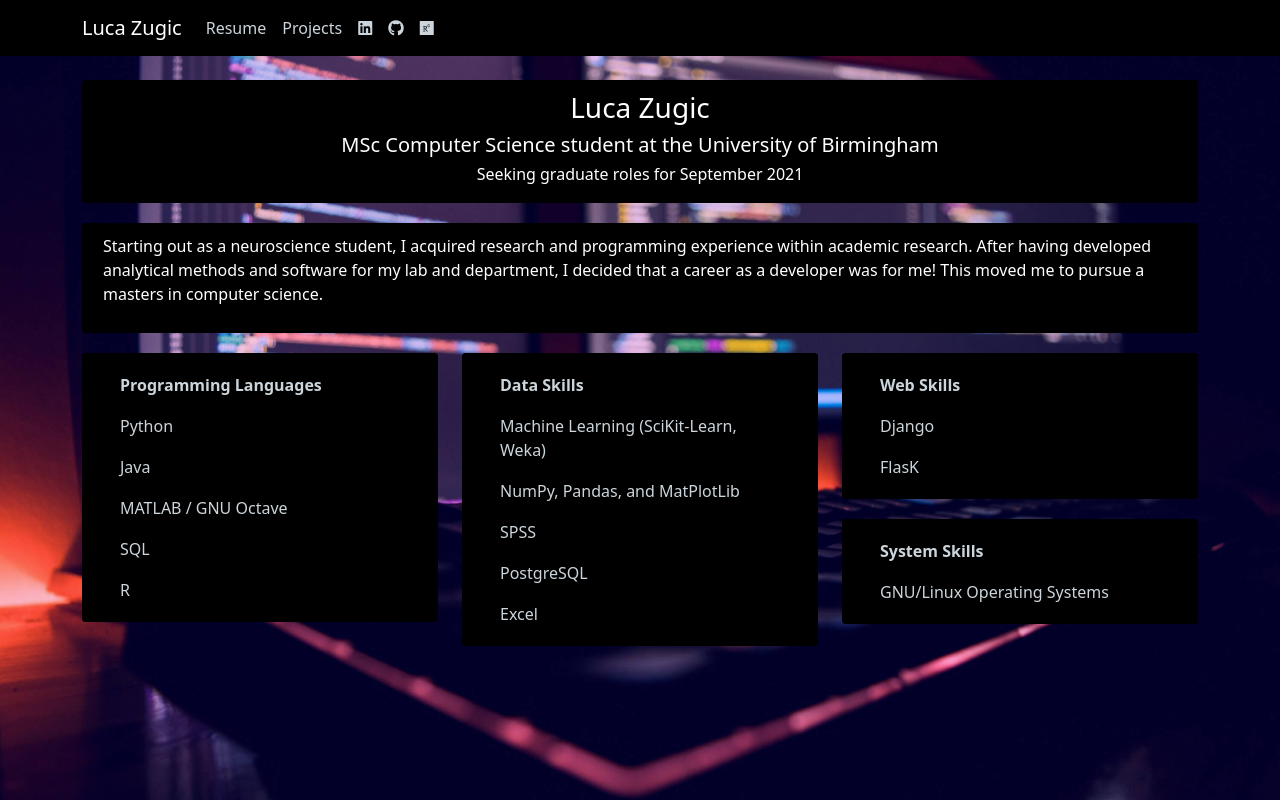
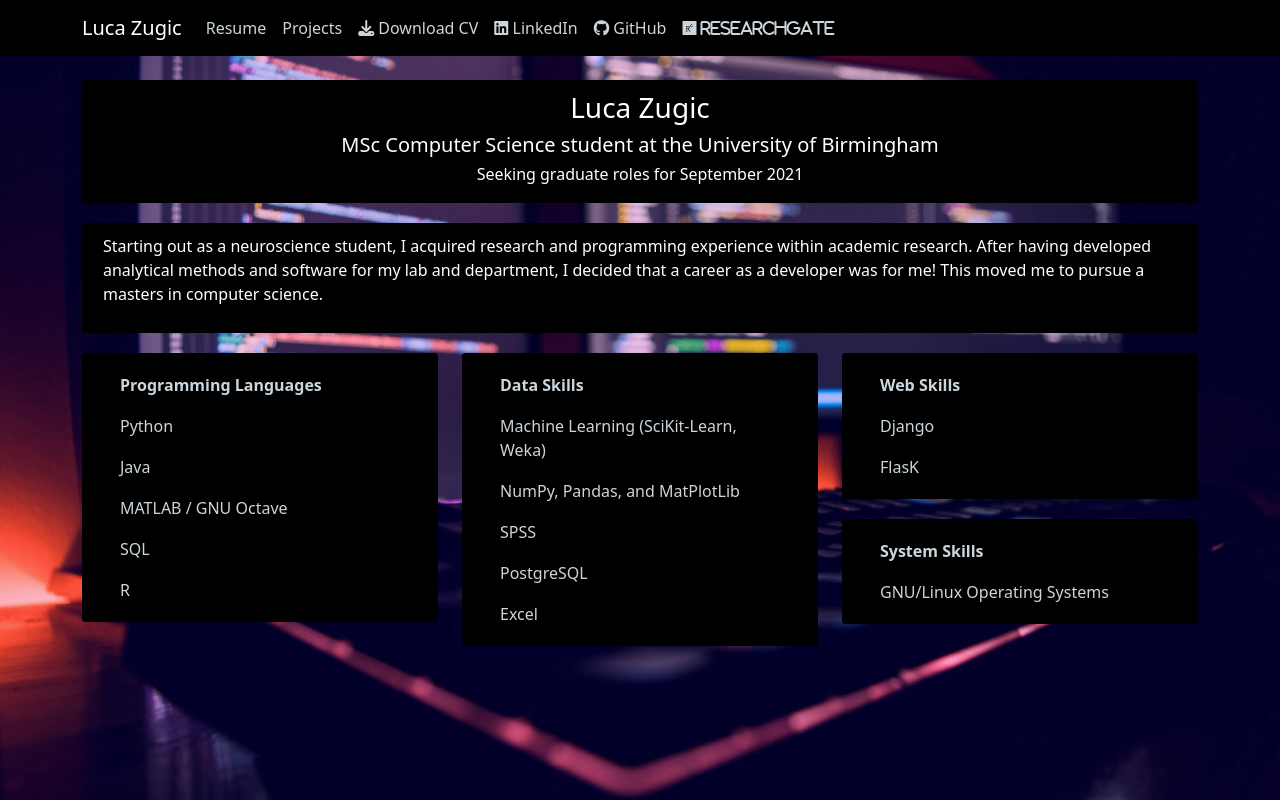
Before and after one commit to LucaZugic/lucazugic.github.io, a plain HTML site: page index.html in a window 1280 px wide. Drawn offline with nearby package versions, Linux system fonts and the light colour scheme.

Commit message:
updated navbar added CV to repo added download button for CV

```diff
--- a/index.html
+++ b/index.html
@@ -26,9 +26,10 @@
                         <div class="navbar-nav mr-auto">
                             <a class="nav-item nav-link" href="https://lucazugic.github.io/resume.html">Resume</a>
                             <a class="nav-item nav-link" href="https://lucazugic.github.io/projects.html">Projects</a>
-                            <a class="nav-item nav-link" href="https://linkedin.com/in/lucazugic" target="_blank"><i class="fab fa-linkedin"></i></a>
-                            <a class="nav-item nav-link" href="https://github.com/lucazugic" target="_blank"><i class="fab fa-github"></i></a>
-                            <a class="nav-item nav-link" href="https://researchgate.net/profile/luca-zugic" target="_blank"><i class="fab fa-researchgate"></i></a>
+                            <a class="nav-item nav-link" href="CV.pdf"><i class="fa fa-download"></i> Download CV</a>
+                            <a class="nav-item nav-link" href="https://linkedin.com/in/lucazugic" target="_blank"><i class="fab fa-linkedin"></i> LinkedIn</a>
+                            <a class="nav-item nav-link" href="https://github.com/lucazugic" target="_blank"><i class="fab fa-github"></i> GitHub</a>
+                            <a class="nav-item nav-link" href="https://researchgate.net/profile/luca-zugic" target="_blank"><i class="fab fa-researchgate"> ResearchGate</i></a>
                         </div>
                     </div>
                 </div>
```
Also changed, not shown: projects.html (+4 -3 lines), resume.html (+4 -3 lines), 1 other file.
